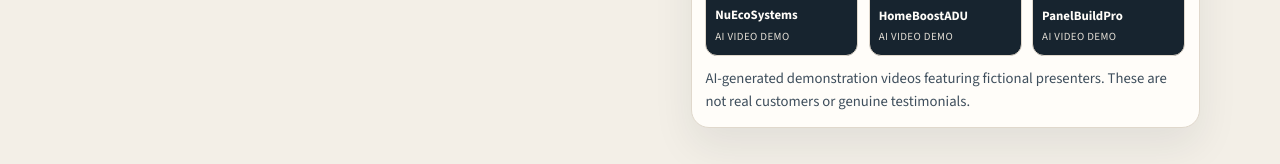
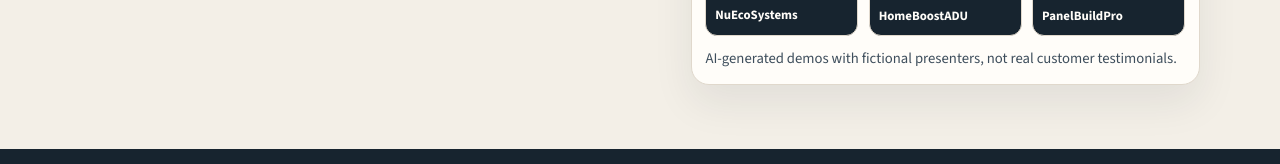
Before and after one commit to articlegeneratorteams/listenup-marketing, a plain HTML site: page index.html in a window 1280 px wide. Shown: the part 2491-2655 px from the top of the page. Drawn offline with Linux system fonts and the light colour scheme.

Commit message:
Simplify video gallery labels and retain concise AI disclosure

```diff
--- a/index.html
+++ b/index.html
@@ -165,24 +165,24 @@
                 <source src="assets/videos/nuecosystems-demo.mp4" type="video/mp4">
                 Your browser does not support HTML5 video.
               </video>
-              <figcaption><strong>NuEcoSystems</strong><small>AI video demo</small></figcaption>
+              <figcaption><strong>NuEcoSystems</strong></figcaption>
             </figure>
             <figure class="demo-video">
               <video controls playsinline preload="metadata" aria-label="HomeBoostADU AI demonstration">
                 <source src="assets/videos/homeboostadu-demo.mp4" type="video/mp4">
                 Your browser does not support HTML5 video.
               </video>
-              <figcaption><strong>HomeBoostADU</strong><small>AI video demo</small></figcaption>
+              <figcaption><strong>HomeBoostADU</strong></figcaption>
             </figure>
             <figure class="demo-video">
               <video controls playsinline preload="metadata" aria-label="PanelBuildPro AI demonstration">
                 <source src="assets/videos/panelbuildpro-demo.mp4" type="video/mp4">
                 Your browser does not support HTML5 video.
               </video>
-              <figcaption><strong>PanelBuildPro</strong><small>AI video demo</small></figcaption>
+              <figcaption><strong>PanelBuildPro</strong></figcaption>
             </figure>
           </div>
-          <p class="caption">AI-generated demonstration videos featuring fictional presenters. These are not real customers or genuine testimonials.</p>
+          <p class="caption">AI-generated demos with fictional presenters, not real customer testimonials.</p>
         </div>
       </div>
     </section>
```
